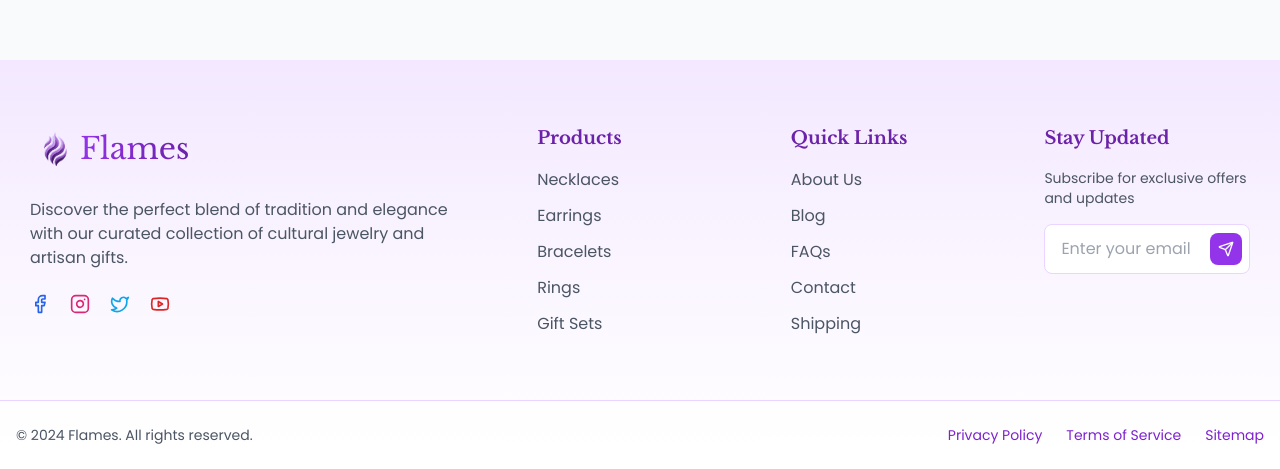
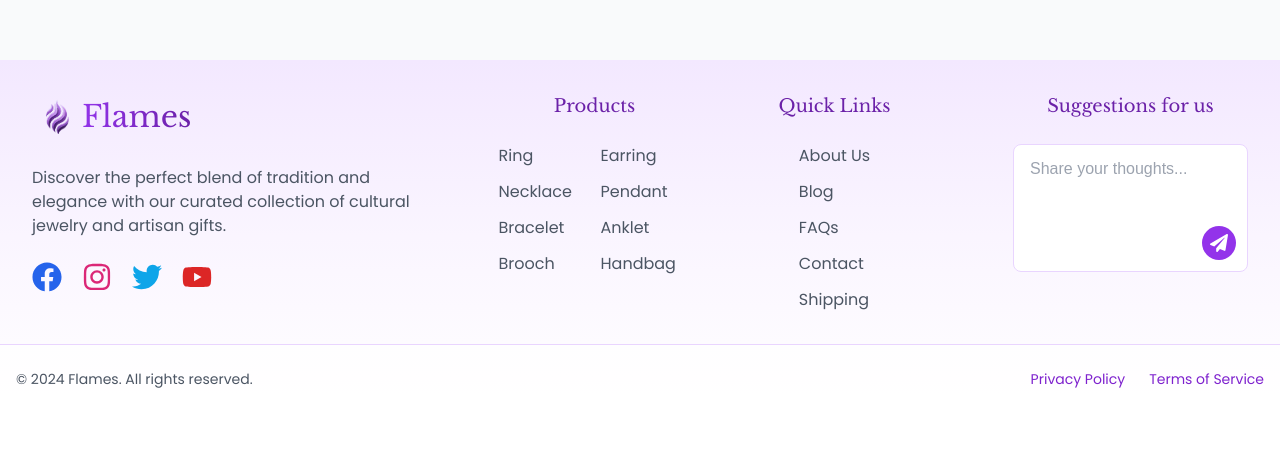
Before and after one commit to A-S-H-U-T-O-S-H-7/Flames, a Next.js app: page /product-details/1 in a window 1280 px wide. Shown: the part 804-1273 px from the top of the page. After the commit the page ends 1217 px from the top, so only its background shows below. Built offline with nearby package versions, Linux system fonts and the light colour scheme.

Commit message:
fotter update

```diff
--- a/src/app/(Web)/page.js
+++ b/src/app/(Web)/page.js
@@ -18,8 +18,8 @@ function Home() {
       <Category/>
      <NewArrivalSection/>
       <GiftsSection/>
+      <InstaBanner/>
       <StateSection/>
-      <InstaBanner/>
       <FeaturedCollection/>
       <CustomerReviews/>
 
--- a/src/components/CategoryCard.jsx
+++ b/src/components/CategoryCard.jsx
@@ -57,7 +57,6 @@ const Category = () => {
 
   return (
     <div className="flex flex-col bg-white items-center py-[30px] px-[10px] md:px-[30px]">
-      <h1 className="text-2xl font-heading font-medium mb-6 text-gray-800">Categories</h1>
       <div className="w-full overflow-x-auto no-scrollbar">
         <div className="flex gap-3 sm:gap-4 my-3 md:mx-[8px] justify-start sm:justify-around sm:px-0">
           {categories.map((category, index) => (
--- a/src/components/Footer.jsx
+++ b/src/components/Footer.jsx
@@ -1,125 +1,130 @@
 "use client"
 import React, { useState } from 'react';
-import { motion, AnimatePresence } from 'framer-motion';
+import { motion } from 'framer-motion';
 import {
-  Facebook, Instagram, Twitter, Youtube,
-  Send
-} from 'lucide-react';
+  FaFacebook, FaInstagram, FaTwitter, FaYoutube, FaPaperPlane
+} from 'react-icons/fa';
 import Image from 'next/image';
 
 const Footer = () => {
-  const [email, setEmail] = useState('');
-  const [showTooltip, setShowTooltip] = useState(false);
+  const [suggestion, setSuggestion] = useState('');
 
   const socialLinks = [
-    { icon: Facebook, link: "#", color: "text-blue-600" },
-    { icon: Instagram, link: "#", color: "text-pink-600" },
-    { icon: Twitter, link: "#", color: "text-sky-500" },
-    { icon: Youtube, link: "#", color: "text-red-600" }
+    { icon: FaFacebook, link: "#", color: "text-blue-600" },
+    { icon: FaInstagram, link: "#", color: "text-pink-600" },
+    { icon: FaTwitter, link: "#", color: "text-sky-500" },
+    { icon: FaYoutube, link: "#", color: "text-red-600" }
   ];
 
-  const handleSubscribe = () => {
-    if (email) {
-      setShowTooltip(true);
-      setTimeout(() => setShowTooltip(false), 3000);
-      setEmail('');
-    }
+  const categories = [
+    { name: "Ring", slug: "ring" },
+    { name: "Earring", slug: "earring" },
+    { name: "Necklace", slug: "necklace" },
+    { name: "Pendant", slug: "pendant" },
+    { name: "Bracelet", slug: "bracelet" },
+    { name: "Anklet", slug: "anklet" },
+    { name: "Brooch", slug: "brooch" },
+    { name: "Handbag", slug: "handbag" }
+  ];
+
+  const quickLinks = ["About Us", "Blog", "FAQs", "Contact", "Shipping"];
+
+  const handleSubmit = (e) => {
+    e.preventDefault();
+    // Handle suggestion submission
+    setSuggestion('');
   };
 
   return (
     <footer className="bg-gradient-to-b from-purple-100 via-purple-50 to-white">
-      <div className=" mx-auto px-[10px] md:px-[30px] py-16">
-        <div className="grid grid-cols-1 md:grid-cols-5 gap-12">
+      <div className="mx-auto px-4 md:px-8 py-8">
+        <div className="flex flex-wrap justify-between">
           {/* Company Info */}
-          <div className="md:col-span-2 space-y-6">
-            <div className="flex items-center ">
+          <div className="space-y-6">
+            <div className="flex items-center md:justify-start">
               <Image src="/flame1.png" alt="logo" width={50} height={50} />
-              <h2 className="text-3xl font-heading  bg-gradient-to-r from-purple-600 to-purple-800 bg-clip-text text-transparent">
+              <h2 className="text-3xl font-heading bg-gradient-to-r from-purple-600 to-purple-800 bg-clip-text text-transparent">
                 Flames
               </h2>
             </div>
-            <p className="font-body text-gray-600 max-w-md">
+            <p className="font-body text-gray-600 max-w-sm text-left">
               Discover the perfect blend of tradition and elegance with our curated collection of cultural jewelry and artisan gifts.
             </p>
-            <div className="flex space-x-5">
+
+            <div className="flex justify-left space-x-5">
               {socialLinks.map(({ icon: Icon, link, color }, index) => (
                 <motion.a
                   key={index}
                   href={link}
                   whileHover={{ scale: 1.1 }}
-                  className={`${color} hover:opacity-80 transition`}
+                  className={`${color} hover:opacity-80 transition text-3xl`}
                 >
-                  <Icon className="h-5 w-5" />
+                  <Icon />
                 </motion.a>
               ))}
             </div>
           </div>
 
+          {/* Products and Quick Links Container for Mobile */}
+          <div className="grid grid-cols-2 gap-8 pt-10 lg:pt-0 lg:gap-12">
             {/* Products Column */}
-          <div className="space-y-4">
-            <h3 className="font-heading text-lg font-semibold text-purple-800">Products</h3>
-            <ul className="space-y-3 font-body">
-              {['Necklaces', 'Earrings', 'Bracelets', 'Rings', 'Gift Sets'].map((item, index) => (
+            <div className="flex flex-col lg:items-center">
+              <h3 className="font-heading text-lg font-medium text-purple-800 mb-6  text-center">
+                Products
+              </h3>
+              <ul className="grid grid-cols-2 gap-3 font-body w-48">
+                {categories.map((category, index) => (
                   <motion.li
                     key={index}
-                  whileHover={{ x: 5 }}
-                  className="text-gray-600 hover:text-purple-700 cursor-pointer"
+                    className="text-gray-600 hover:text-purple-700 cursor-pointer text-left"
                   >
-                  {item}
+                    <a href={`/category/${category.slug}`}>{category.name}</a>
                   </motion.li>
                 ))}
               </ul>
             </div>
 
-          {/* Quick Links */}
-          <div className="space-y-4">
-            <h3 className="font-heading text-lg font-semibold text-purple-800">Quick Links</h3>
-            <ul className="space-y-3 font-body">
-              {['About Us', 'Blog', 'FAQs', 'Contact', 'Shipping'].map((item, index) => (
+            {/* Quick Links Column */}
+            <div className="flex flex-col items-center">
+              <h3 className="font-heading text-lg font-medium text-purple-800 mb-6 lg:text-center text-center">
+                Quick Links
+              </h3>
+              <ul className="space-y-3 font-body w-30">
+                {quickLinks.map((link, index) => (
                   <motion.li
                     key={index}
-                  whileHover={{ x: 5 }}
-                  className="text-gray-600 hover:text-purple-700 cursor-pointer"
+                    className="text-gray-600 hover:text-purple-700  cursor-pointer text-left"
                   >
-                  {item}
+                    <a href={`/${link.toLowerCase().replace(/\s+/g, '-')}`}>{link}</a>
                   </motion.li>
                 ))}
               </ul>
             </div>
+          </div>
 
-          {/* Newsletter */}
-          <div className="space-y-4">
-            <h3 className="font-heading text-lg font-semibold text-purple-800">Stay Updated</h3>
-            <p className="font-body text-sm text-gray-600">Subscribe for exclusive offers and updates</p>
+          {/* Suggestion Box */}
+          <div className="flex flex-col pt-10 lg:pt-0 lg:items-center ">
+            <h3 className="font-heading text-lg font-medium text-purple-800 mb-6 text-center ">
+              Suggestions for us
+            </h3>
+            <form onSubmit={handleSubmit} className="w-full max-w-full space-y-4">
               <div className="relative">
-              <input
-                type="email"
-                value={email}
-                onChange={(e) => setEmail(e.target.value)}
-                placeholder="Enter your email"
-                className="w-full px-4 py-3 rounded-lg bg-white border border-purple-200 focus:ring-2 focus:ring-purple-500 font-body"
+                <textarea
+                  value={suggestion}
+                  onChange={(e) => setSuggestion(e.target.value)}
+                  placeholder="Share your thoughts..."
+                  className="w-full flex px-4 py-3 text-gray-600 bg-white border border-purple-200 rounded-lg focus:outline-none hover:border-purple-300 transition-colors resize-none h-32"
                 />
                 <motion.button
-                onClick={handleSubscribe}
                   whileHover={{ scale: 1.05 }}
                   whileTap={{ scale: 0.95 }}
-                className="absolute right-2 top-1/2 -translate-y-1/2 bg-purple-600 hover:bg-purple-700 text-white p-2 rounded-lg"
+                  type="submit"
+                  className="absolute bottom-3 right-3 p-2 bg-purple-600 text-white rounded-full hover:bg-purple-700 transition-colors focus:outline-none"
                 >
-                <Send className="h-4 w-4" />
+                  <FaPaperPlane className="text-lg" />
                 </motion.button>
               </div>
-            <AnimatePresence>
-              {showTooltip && (
-                <motion.div
-                  initial={{ opacity: 0, y: 10 }}
-                  animate={{ opacity: 1, y: 0 }}
-                  exit={{ opacity: 0 }}
-                  className="bg-green-50 text-green-800 px-4 py-2 rounded-lg text-sm"
-                >
-                  Thank you for subscribing!
-                </motion.div>
-              )}
-            </AnimatePresence>
+            </form>
           </div>
         </div>
       </div>
@@ -132,7 +137,7 @@ const Footer = () => {
               © 2024 Flames. All rights reserved.
             </p>
             <div className="flex space-x-6">
-              {["Privacy Policy", "Terms of Service", "Sitemap"].map((item, index) => (
+              {["Privacy Policy", "Terms of Service"].map((item, index) => (
                 <motion.a
                   key={index}
                   href={`/${item.toLowerCase().replace(/\s+/g, '-')}`}
--- a/src/components/StateSection.jsx
+++ b/src/components/StateSection.jsx
@@ -39,7 +39,7 @@ const StateSection = () => {
   };
 
   return (
-    <div className="px-[10px] md:px-[30px] py-10 md:py-16 lg:py-28 bg-[#f7f2fd]">
+    <div className="px-[10px] md:px-[30px] pt-16 pb-10 md:pt-28 md:pb-10 bg-white">
       {/* Main Grid Container */}
       <div className="grid grid-cols-1 gap-6 md:grid-cols-3 items-center">
         {statesData.map((state, index) => (
```
Lines whose indentation alone changed are shown as unchanged.
